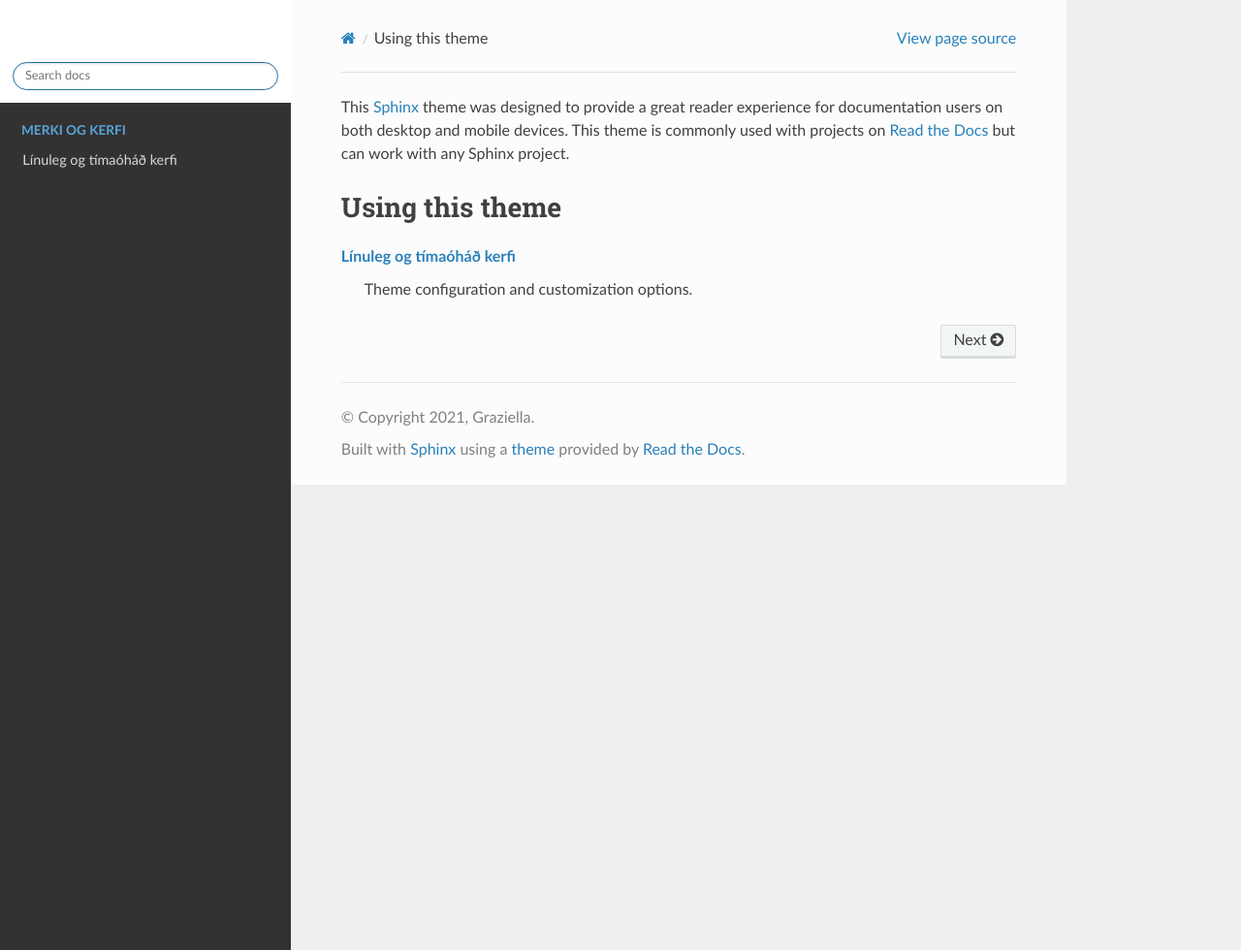
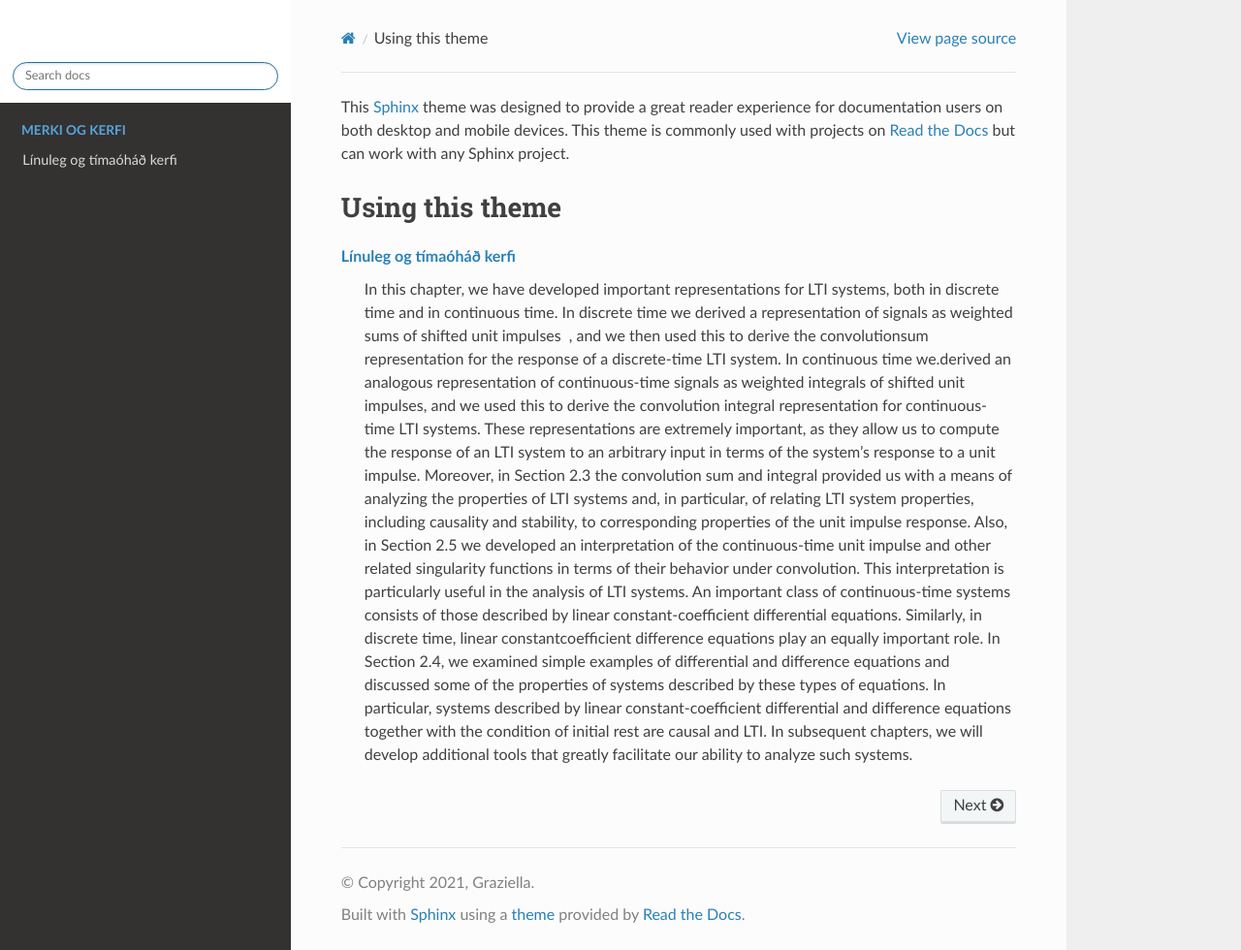
Before and after one commit to CreativeExpert/merkiogkerfi, a Sphinx documentation site: the page built from docs/source/index.rst, in a window 1280 px wide and 980 px high. Shown: the whole window at 97% size. Built offline with Sphinx 7.4.7 and the Read the Docs theme 2.0.0, drawn with Linux system fonts in a browser that asks for light colours; pages that are not in the unit, such as notebooks, are missing from menus.

Commit message:
Update index.rst

```diff
--- a/docs/source/index.rst
+++ b/docs/source/index.rst
@@ -9,7 +9,19 @@ Using this theme
 ----------------
 
 :doc:`LHO`
-    Theme configuration and customization options.
+    In this chapter, we have developed important representations for LTI systems, both in discrete time and in continuous time. In discrete time we derived a
+    representation of signals as weighted sums of shifted unit impulses , and we then used this to derive the convolutionsum representation for the response of a
+    discrete-time LTI system. In continuous time we.derived an analogous representation of continuous-time signals as weighted integrals of shifted unit impulses,
+    and we used this to derive the convolution integral representation for continuous-time LTI systems. These representations are extremely important, as they
+    allow us to compute the response of an LTI system to an arbitrary input in terms of the system's response to a unit impulse. Moreover, in Section 2.3 the
+    convolution sum and integral provided us with a means of analyzing the properties of LTI systems and, in particular, of relating LTI system properties,
+    including causality and stability, to corresponding properties of the unit impulse response. Also, in Section 2.5 we developed an interpretation of the
+    continuous-time unit impulse and other related singularity functions in terms of their behavior under convolution. This interpretation is particularly useful in
+    the analysis of LTI systems. An important class of continuous-time systems consists of those described by linear constant-coefficient differential equations.
+    Similarly, in discrete time, linear constantcoefficient difference equations play an equally important role. In Section 2.4, we examined simple examples of
+    differential and difference equations and discussed some of the properties of systems described by these types of equations. In particular, systems described
+    by linear constant-coefficient differential and difference equations together with the condition of initial rest are causal and LTI. In subsequent chapters, we
+    will develop additional tools that greatly facilitate our ability to analyze such systems.
 
 
 .. _Read the Docs contributor guide: https://docs.readthedocs.io/en/stable/contribute.html
```
